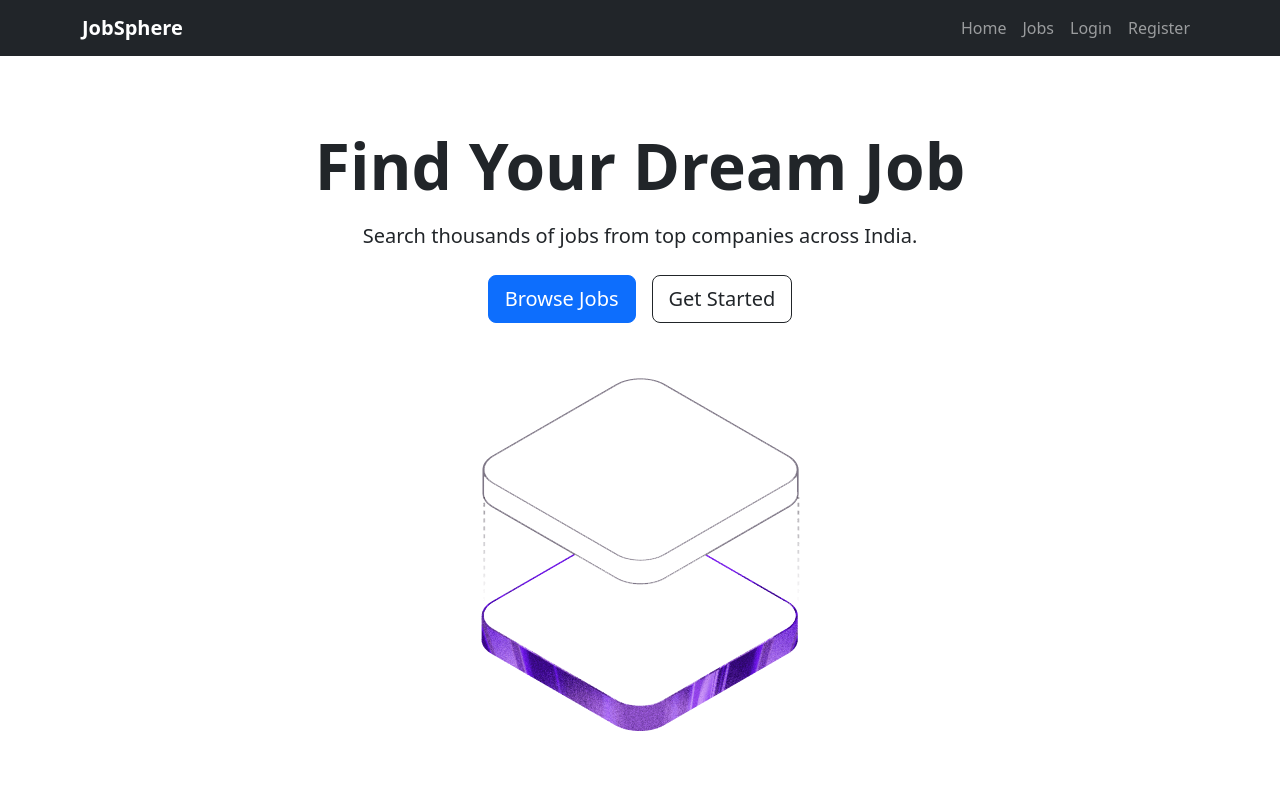
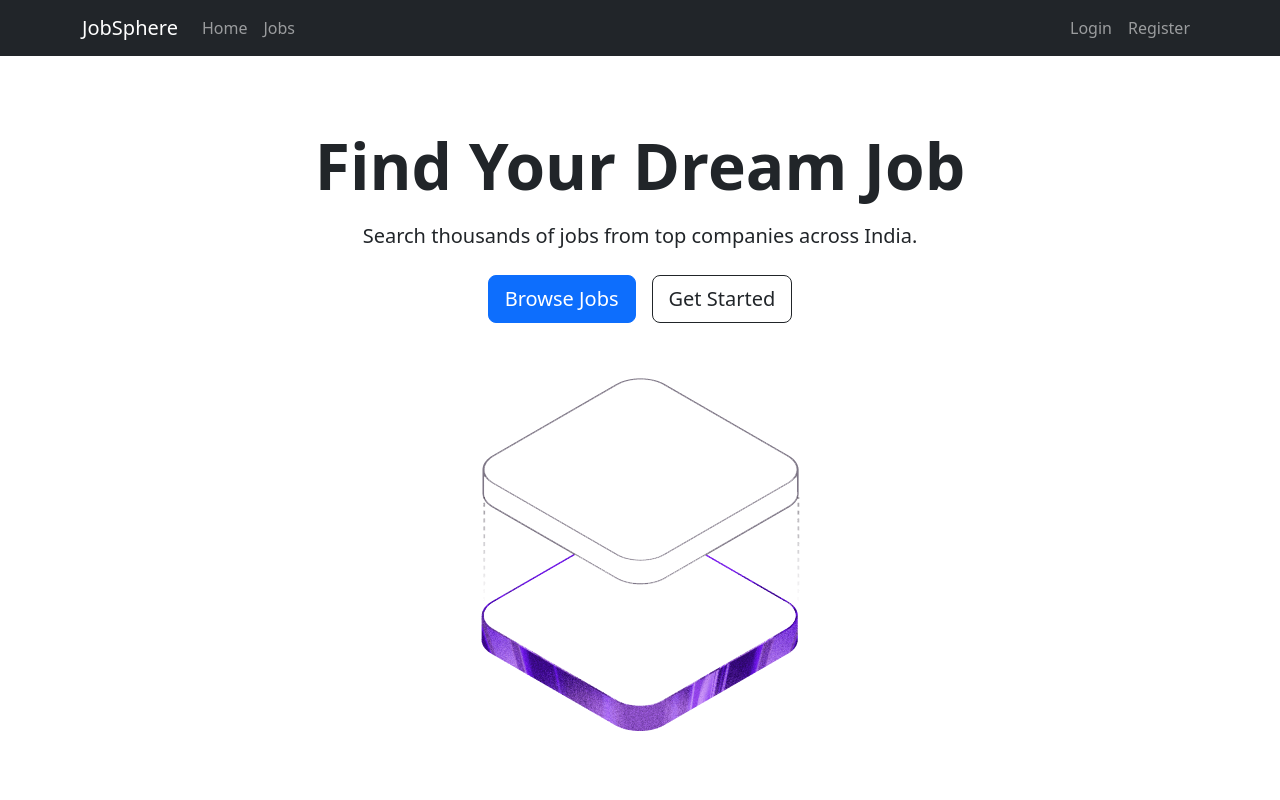
Before and after one commit to samanvitha-05/JobSphere, a React (Vite) app in the folder client/: page / in a window 1280 px wide. Shown: the top 800 px of the page. Built offline with nearby package versions, Linux system fonts and the light colour scheme.

Commit message:
Implemented dynamic navbar and logout functionality

```diff
--- a/client/src/components/Navbar.jsx
+++ b/client/src/components/Navbar.jsx
@@ -1,59 +1,96 @@
-import { Link } from "react-router-dom";
+import { useContext } from "react";
+import { Link, useNavigate } from "react-router-dom";
+import { Navbar, Nav, Container, Button } from "react-bootstrap";
 
-const Navbar = () => {
+import { AuthContext } from "../context/AuthContext";
+
+const NavigationBar = () => {
+
+    const { user, logout } = useContext(AuthContext);
+
+    const navigate = useNavigate();
+
+    const handleLogout = () => {
+
+        logout();
+
+        navigate("/login");
+
+    };
+
     return (
-        <nav className="navbar navbar-expand-lg navbar-dark bg-dark">
-            <div className="container">
 
-                <Link className="navbar-brand fw-bold" to="/">
+        <Navbar bg="dark" variant="dark" expand="lg">
+
+            <Container>
+
+                <Navbar.Brand as={Link} to="/">
                     JobSphere
-                </Link>
+                </Navbar.Brand>
 
-                <button
-                    className="navbar-toggler"
-                    type="button"
-                    data-bs-toggle="collapse"
-                    data-bs-target="#navbarNav"
-                >
-                    <span className="navbar-toggler-icon"></span>
-                </button>
+                <Navbar.Toggle />
 
-                <div
-                    className="collapse navbar-collapse"
-                    id="navbarNav"
-                >
-                    <ul className="navbar-nav ms-auto">
+                <Navbar.Collapse>
 
-                        <li className="nav-item">
-                            <Link className="nav-link" to="/">
-                                Home
-                            </Link>
-                        </li>
+                    <Nav className="me-auto">
 
-                        <li className="nav-item">
-                            <Link className="nav-link" to="/jobs">
-                                Jobs
-                            </Link>
-                        </li>
+                        <Nav.Link as={Link} to="/">
+                            Home
+                        </Nav.Link>
 
-                        <li className="nav-item">
-                            <Link className="nav-link" to="/login">
-                                Login
-                            </Link>
-                        </li>
+                        <Nav.Link as={Link} to="/jobs">
+                            Jobs
+                        </Nav.Link>
 
-                        <li className="nav-item">
-                            <Link className="nav-link" to="/register">
-                                Register
-                            </Link>
-                        </li>
+                    </Nav>
 
-                    </ul>
-                </div>
+                    <Nav>
 
-            </div>
-        </nav>
+                        {!user ? (
+
+                            <>
+
+                                <Nav.Link as={Link} to="/login">
+                                    Login
+                                </Nav.Link>
+
+                                <Nav.Link as={Link} to="/register">
+                                    Register
+                                </Nav.Link>
+
+                            </>
+
+                        ) : (
+
+                            <>
+
+                                <Navbar.Text className="me-3">
+
+                                    Welcome, {user.name}
+
+                                </Navbar.Text>
+
+                                <Button
+                                    variant="outline-light"
+                                    onClick={handleLogout}
+                                >
+                                    Logout
+                                </Button>
+
+                            </>
+
+                        )}
+
+                    </Nav>
+
+                </Navbar.Collapse>
+
+            </Container>
+
+        </Navbar>
+
     );
+
 };
 
-export default Navbar;
+export default NavigationBar;
--- a/client/src/layouts/MainLayout.jsx
+++ b/client/src/layouts/MainLayout.jsx
@@ -1,18 +1,26 @@
-import Navbar from "../components/Navbar";
+import NavigationBar from "../components/Navbar";
 import Footer from "../components/Footer";
 
 const MainLayout = ({ children }) => {
+
     return (
+
         <>
-            <Navbar />
+
+            <NavigationBar />
 
             <div className="container mt-4">
+
                 {children}
+
             </div>
 
             <Footer />
+
         </>
+
     );
+
 };
 
 export default MainLayout;
```
